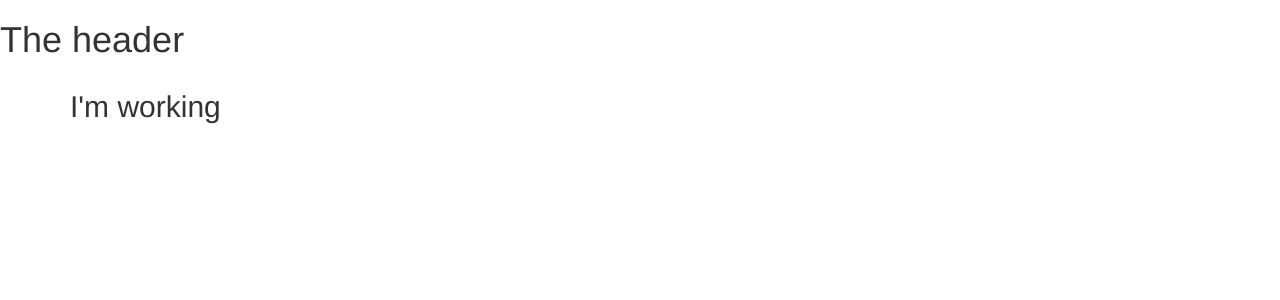
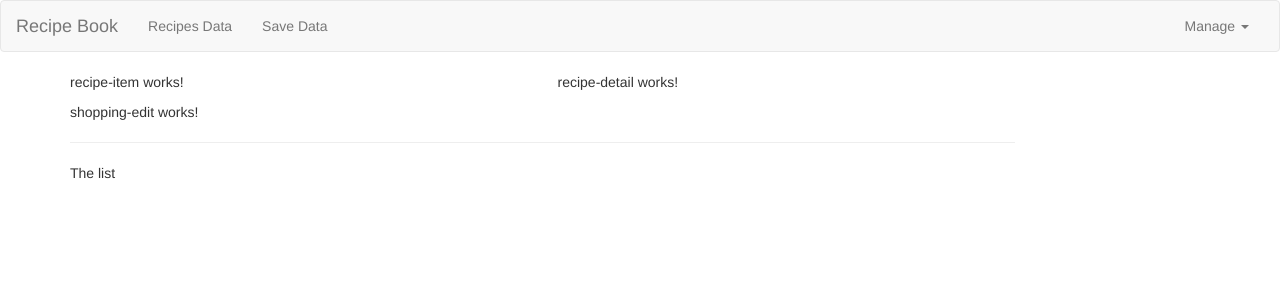
Before and after one commit to Kostiantyn4/FoodOrganizer, an Angular app: page / in a window 1280 px wide. Shown: the top 300 px of the page. Built offline with nearby package versions, Linux system fonts and the light colour scheme.

Commit message:
Added menu and small implementation of components

```diff
--- a/src/app/app.component.html
+++ b/src/app/app.component.html
@@ -2,7 +2,8 @@
 <div class="container">
   <div class="row">
     <div class="col-md-12">
-      <h2>I'm working</h2>
+      <app-recipes></app-recipes>
+      <app-shopping-list></app-shopping-list>
     </div>
   </div>
 </div>
--- a/src/app/header/header.component.html
+++ b/src/app/header/header.component.html
@@ -1 +1,22 @@
-<h1>The header</h1>
+<nav class="navbar navbar-default">
+    <div class="container-fluid">
+        <div class="navbar-header">
+            <a href="#" class="navbar-brand">Recipe Book</a>
+        </div>
+        <div class="collaps navbar-collapse">
+            <ul class="nav navbar-nav">
+                <li><a href="#">Recipes Data</a> </li>
+                <li><a href="#">Save Data</a> </li>
+            </ul>
+            <ul class="nav navbar-nav navbar-right">
+                <li class="dropdown">
+                    <a href="#" class="dropdown-toggle" role="button">Manage <span class="caret"></span> </a>
+                    <ul class="dropdown-menu">
+                        <li><a href="#">Fetch</a> </li>
+                        <li><a href="#">Shopping list</a> </li>
+                    </ul>
+                </li>
+            </ul>
+        </div>
+    </div>
+</nav>
--- a/src/app/recipes/recipe-list/recipe-list.component.html
+++ b/src/app/recipes/recipe-list/recipe-list.component.html
@@ -1,3 +1 @@
-<p>
-  recipe-list works!
-</p>
+<app-recipe-item></app-recipe-item>
--- a/src/app/recipes/recipes.component.html
+++ b/src/app/recipes/recipes.component.html
@@ -1,3 +1,8 @@
-<p>
-  recipes works!
-</p>
+<div class="row">
+  <div class="col-md-5">
+    <app-recipe-list></app-recipe-list>
+  </div>
+  <div class="col-md-7">
+    <app-recipe-detail></app-recipe-detail>
+  </div>
+</div>
--- a/src/app/shopping-list/shopping-list.component.html
+++ b/src/app/shopping-list/shopping-list.component.html
@@ -1,3 +1,7 @@
-<p>
-  shopping-list works!
-</p>
+<div class="row">
+  <div class="col-xs-10">
+    <app-shopping-edit> </app-shopping-edit>
+    <hr>
+    <p>The list</p>
+  </div>
+</div>
```
